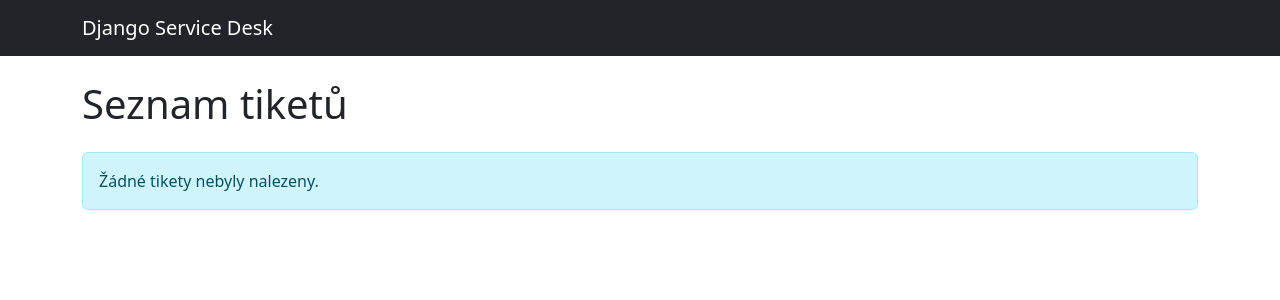
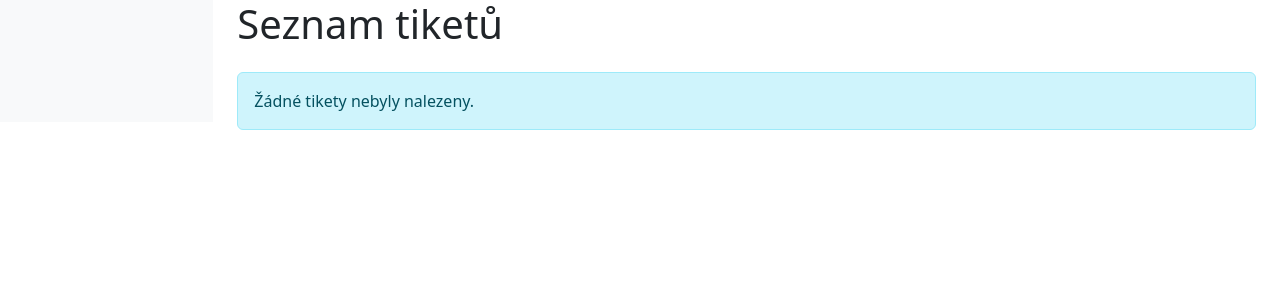
Before and after one commit to vbrothanek/django_service_desk, a Django app: page /service-desk/ticket-list/ in a window 1280 px wide. Shown: the top 300 px of the page. Run offline with Django 5.2, Linux system fonts and the light colour scheme; data that the repository does not hold is empty; parts of the project's set-up code (start-up, migrations or seed data) failed here and were passed over; some libraries are stand-ins or nearby versions.

Commit message:
Edited base.html for specific layout.

```diff
--- a/service_desk/templates/service_desk/base.html
+++ b/service_desk/templates/service_desk/base.html
@@ -1,6 +1,7 @@
 {% load static %}
+
 <!doctype html>
-<html lang="cs">
+<html lang="en" data-bs-theme="auto">
   <head>
     <meta charset="utf-8">
     <meta name="viewport" content="width=device-width, initial-scale=1">
@@ -8,18 +9,22 @@
     <link href="{% static 'service_desk/css/bootstrap.min.css' %}" rel="stylesheet">
     {% block extra_head %}{% endblock %}
   </head>
+
   <body>
-  	<nav class="navbar navbar-dark bg-dark mb-4">
-        <div class="container">
-            <a class="navbar-brand" href="{% url 'service_desk:ticket_list' %}">Django Service Desk</a>
-        </div>
-    </nav>
-
-    <div class="container">
-        {% block content %}{% endblock %}
-    </div>
+  	<div class="container-fluid">
+    	<div class="row">
+        	<div class="col-2 bg-body-tertiary mb-4">
+        	</div>
+        	<div class="col-10">
+            	<div class="container-fluid">
+        		{% block content %}{% endblock %}
+    			</div>
+        	</div>
+    	</div>
+	</div>
 
     <script src="{% static 'service_desk/js/bootstrap.bundle.min.js' %}"></script>
     {% block extra_js %}{% endblock %}
+
   </body>
 </html>
```
